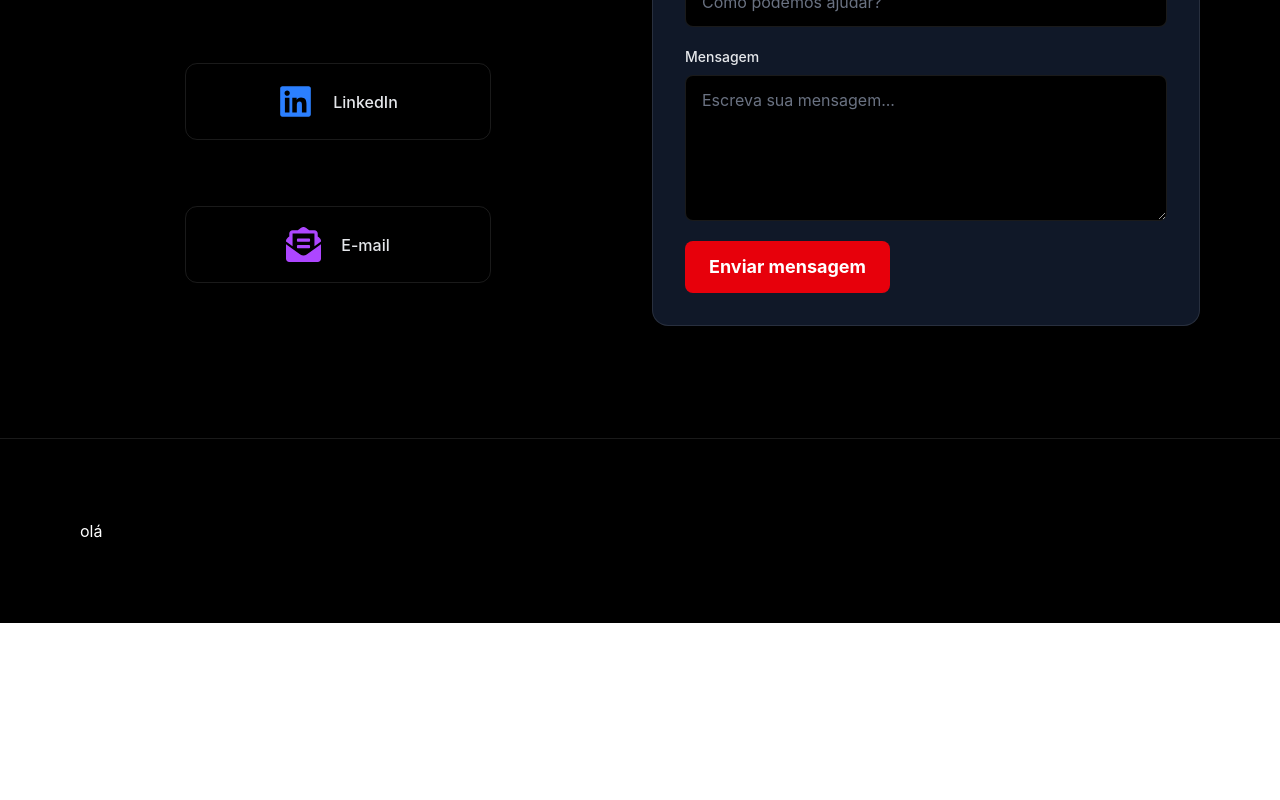
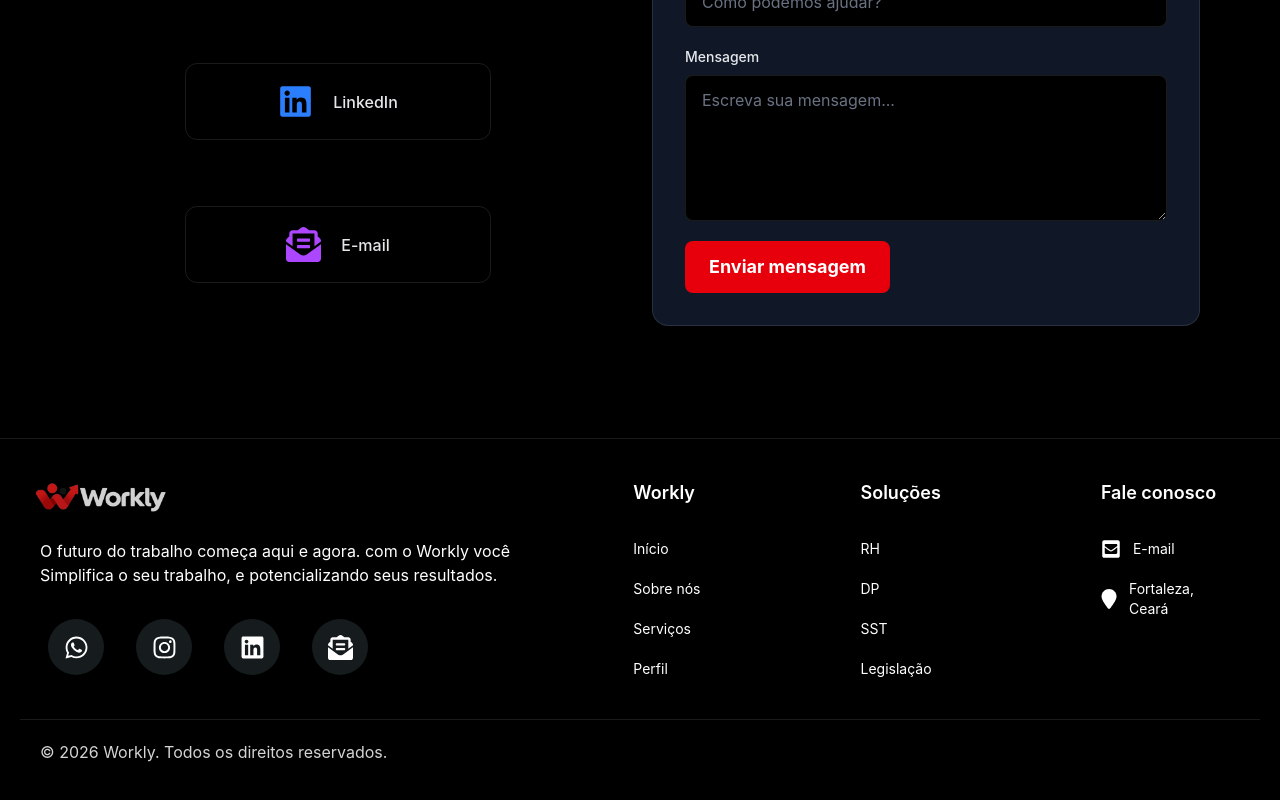
Before and after one commit to gusttamartins01/workly-system, a React (Vite) app: page /contact in a window 1280 px wide. Shown: the part 406-1206 px from the top of the page. Before the commit the page ends 1029 px from the top, so only its background shows below. Built offline with nearby package versions, Linux system fonts and the light colour scheme.

Commit message:
refactor: criar o rodapé do sistema web.

```diff
--- a/src/components/layouts/Footer.tsx
+++ b/src/components/layouts/Footer.tsx
@@ -1,21 +1,186 @@
+import {
+    FaEnvelopeOpenText,
+    FaEnvelopeSquare,
+    FaInstagram,
+    FaLinkedin,
+    FaWhatsapp,
+} from 'react-icons/fa';
+import { FaLocationPin } from 'react-icons/fa6';
+import { Link } from 'react-router-dom';
+import logoFooter from '../../assets/logo.png';
+
 export default function Footer() {
+    return (
+        <footer className="bg-black pt-5 pb-10 px-2 md:px-5 text-white">
+            <div className="absolute inset-x-0 top-0 h- bg-linear-to-b from-black/30 to-transparent pointer-events-none" />
 
-    return (
-        <footer className="bg-black p-20 text-white">
-            <div>
-                <div>
-                    olá
+            <div className="mx-auto grid grid-cols-1 md:grid-cols-3">
+                <div className="max-w-full">
+                    <Link
+                        to="/"
+                        onClick={() => {
+                            window.scrollTo({ top: 0, behavior: 'smooth' });
+                        }}
+                        className="flex cursor-pointer items-center animate-pulse"
+                    >
+                        <img
+                            src={logoFooter}
+                            alt=""
+                            width={160}
+                            height={160}
+                            className="object-contain"
+                        />
+                    </Link>
+
+                    <div className="flex justify-center items-center mx-5 w-80 md:w-lg pb-3">
+                        <p className="text-md font-normal">
+                            O futuro do trabalho começa aqui e agora.
+                            com o Workly você Simplifica o seu trabalho, e potencializando seus resultados.
+                        </p>
+                    </div>
+
+                    <div className="flex items-start justify-self-start mx-3 md:mx-7 mt-5">
+                        <div className="flex flex-row gap-6 md:gap-8">
+
+                            <div className="flex justify-center items-center h-13 w-13 md:h-14 md:w-14 bg-mist-900 hover:bg-red-600  rounded-full">
+                                <FaWhatsapp
+                                    size={25}
+                                    className="text-white"
+                                />
+                            </div>
+
+                            <div className="flex justify-center items-center h-13 w-13 md:h-14 md:w-14 bg-mist-900 hover:bg-red-600  rounded-full">
+                                <FaInstagram
+                                    size={25}
+                                    className="text-white"
+                                />
+                            </div>
+
+                            <div className="flex justify-center items-center h-13 w-13 md:h-14 md:w-14 bg-mist-900 hover:bg-red-600  rounded-full">
+                                <FaLinkedin
+                                    size={25}
+                                    className="text-white"
+                                />
+                            </div>
+
+                            <div className="flex justify-center items-center h-13 w-13 md:h-14 md:w-14 bg-mist-900 hover:bg-red-600 rounded-full">
+                                <FaEnvelopeOpenText
+                                    size={25}
+                                    className="text-white"
+                                />
+                            </div>
+                        </div>
+                    </div>
                 </div>
 
-                <div>
+                <div className=" grid grid-cols-3 md:flex md:flex-row flex-col md:justify-between w-full pt-10 md:pt-5 px-5  md:px-50 gap-2 md:gap-40 pb-10">
 
+                    <div className="flex flex-col gap-5">
+                        <h3 className="mb-3 text-lg font-semibold hover:text-red-600">
+                            Workly
+                        </h3>
+
+                        <Link
+                            to=""
+                            className="text-sm hover:text-red-500"
+                        >
+                            Início
+                        </Link>
+
+                        <Link
+                            to=""
+                            className="text-sm md:whitespace-nowrap hover:text-red-500"
+                        >
+                            Sobre nós
+                        </Link>
+
+                        <Link
+                            to=""
+                            className="text-sm hover:text-red-500"
+                        >
+                            Serviços
+                        </Link>
+
+                        <Link
+                            to=""
+                            className="text-sm hover:text-red-500"
+                        >
+                            Perfil
+                        </Link>
+
+                    </div>
+
+                    <div className="flex flex-col gap-5">
+                        <h3 className="mb-3 text-lg font-semibold hover:text-red-600">
+                            Soluções
+                        </h3>
+
+                        <Link
+                            to=""
+                            className="text-sm hover:text-red-500"
+                        >
+                            RH
+                        </Link>
+
+                        <Link
+                            to=""
+                            className="text-sm hover:text-red-500"
+                        >
+                            DP
+                        </Link>
+
+                        <Link
+                            to=""
+                            className="text-sm hover:text-red-500"
+                        >
+                            SST
+                        </Link>
+
+                        <Link
+                            to=""
+                            className="text-sm hover:text-red-500"
+                        >
+                            Legislação
+                        </Link>
+                    </div>
+
+
+                    <div className="flex flex-col gap-5">
+                        <h3 className="mb-3 text-lg  font-semibold hover:text-red-600 whitespace-nowrap">
+                            Fale conosco
+                        </h3>
+
+                        <Link
+                            to=""
+                            className="flex gap-3 items-center text-sm hover:text-red-500"
+                        >
+                            <FaEnvelopeSquare
+                                size={20}
+                                className="text-white"
+                            />
+                            E-mail
+                        </Link>
+
+                        <Link
+                            to=""
+                            className="flex gap-3 items-center text-sm hover:text-red-500"
+                        >
+                            <FaLocationPin
+                                size={20}
+                                className="text-white"
+                            />
+                            Fortaleza, Ceará
+                        </Link>
+                    </div>
                 </div>
             </div>
-            <div>
-                <div>
-
+              <div className="flex justify-between h-auto bg-black border-t border-white/10 backdrop-blur-md">
+                    <div className="pt-5 px-5">
+                        <span className="hover:text-red-600 animate-pulse">
+                            © {new Date().getFullYear()} Workly. Todos os direitos reservados.
+                        </span>
+                    </div>
                 </div>
-            </div>
         </footer>
-    )
+    );
 }
```
